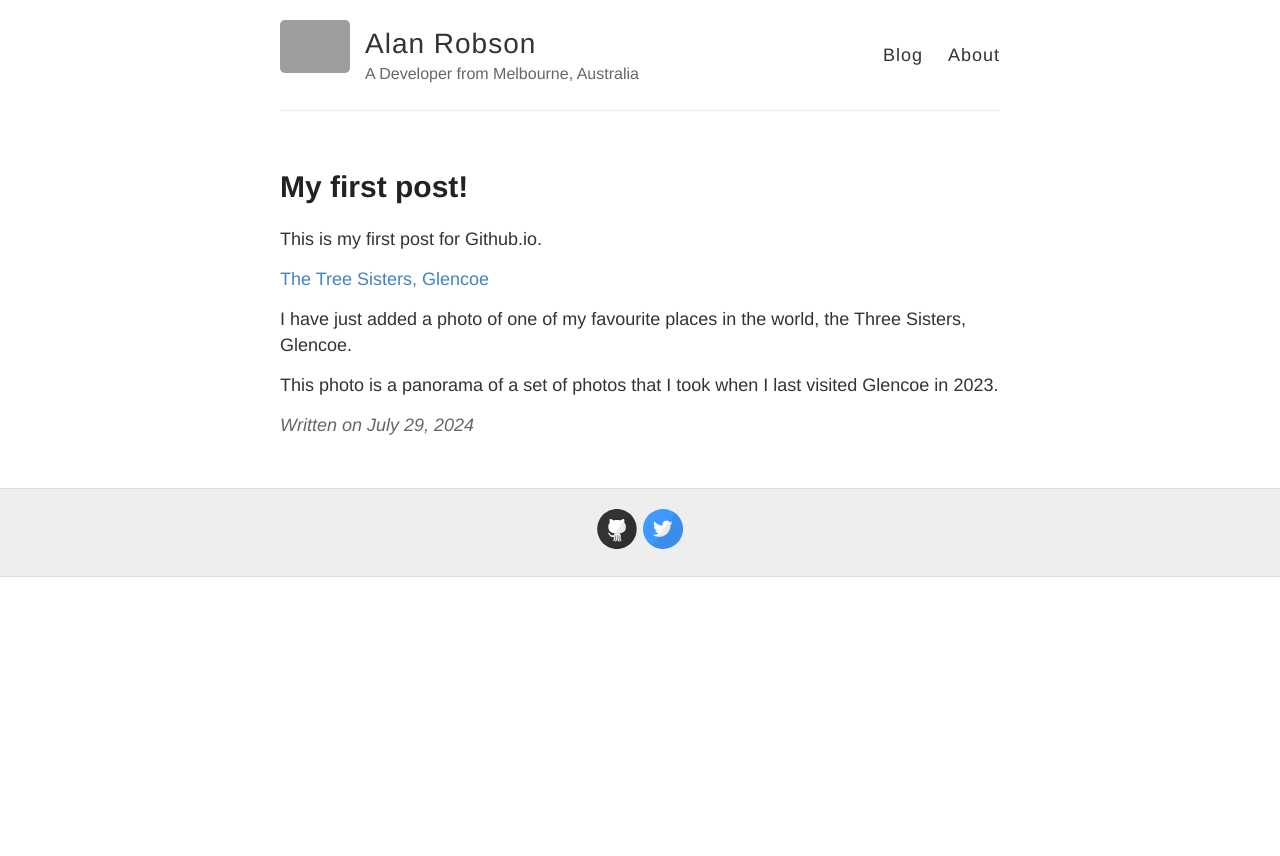
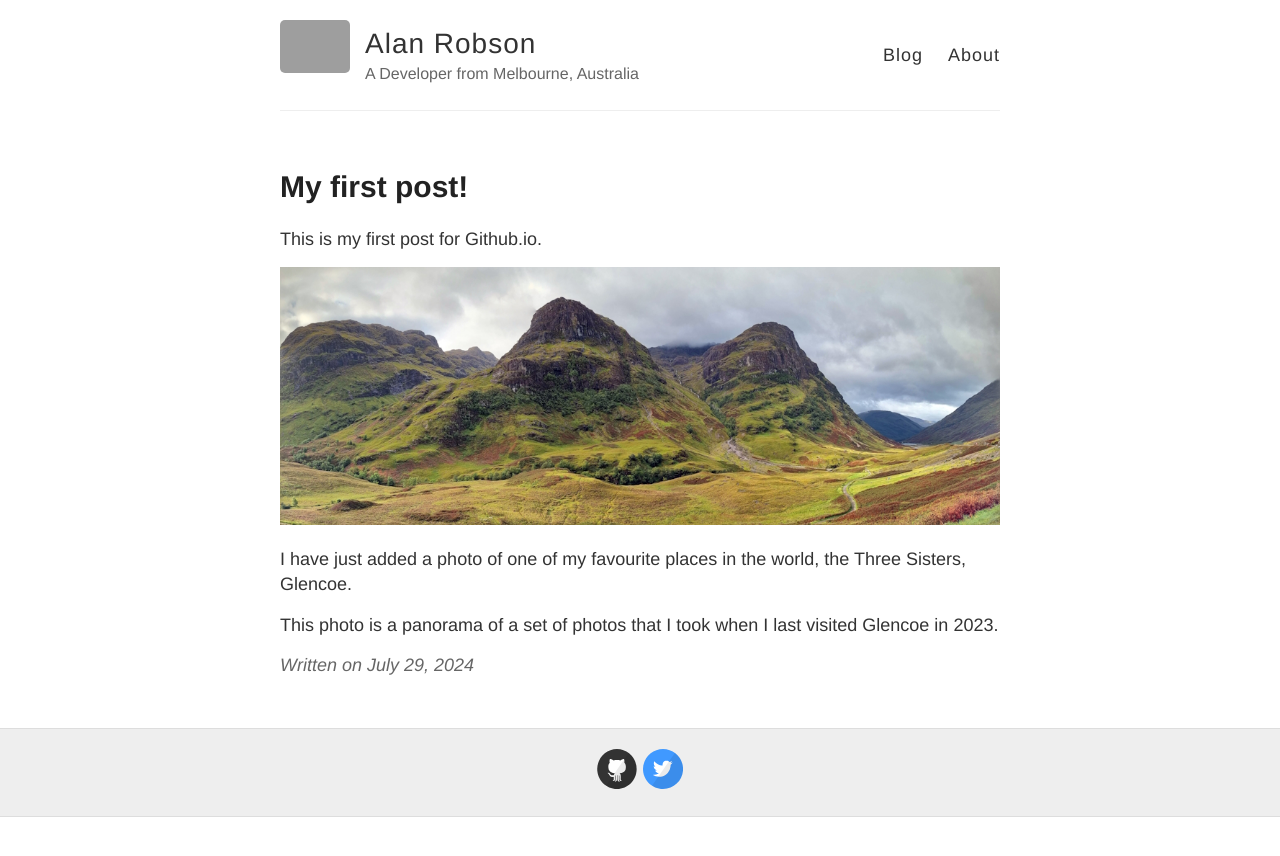
Before and after one commit to alanrob17/alanrob17.github.io, a Jekyll site: the page built from _posts/2024-7-29-My-First-Post.md, in a window 1280 px wide. Shown: the top 856 px of the page. Built offline with Jekyll 4.4.1, drawn with Linux system fonts in a browser that asks for light colours; grey boxes are pictures that could not be loaded.

Commit message:
Update 2024-7-29-My-First-Post.md
Signed-off-by: Alan Robson <alan.robson@gmail.com>

```diff
--- a/_posts/2024-7-29-My-First-Post.md
+++ b/_posts/2024-7-29-My-First-Post.md
@@ -5,9 +5,7 @@ title: My first post!
 
 This is my first post for Github.io.
 
-<!-- ![_config.yml]({{ site.baseurl }}/images/three-sisters.jpg) -->
-
-[The Tree Sisters, Glencoe](/images/three-sisters.jpg)
+![_config.yml]({{ site.baseurl }}/images/three-sisters.jpg)
 
 I have just added a photo of one of my favourite places in the world, the Three Sisters, Glencoe.
 
```
